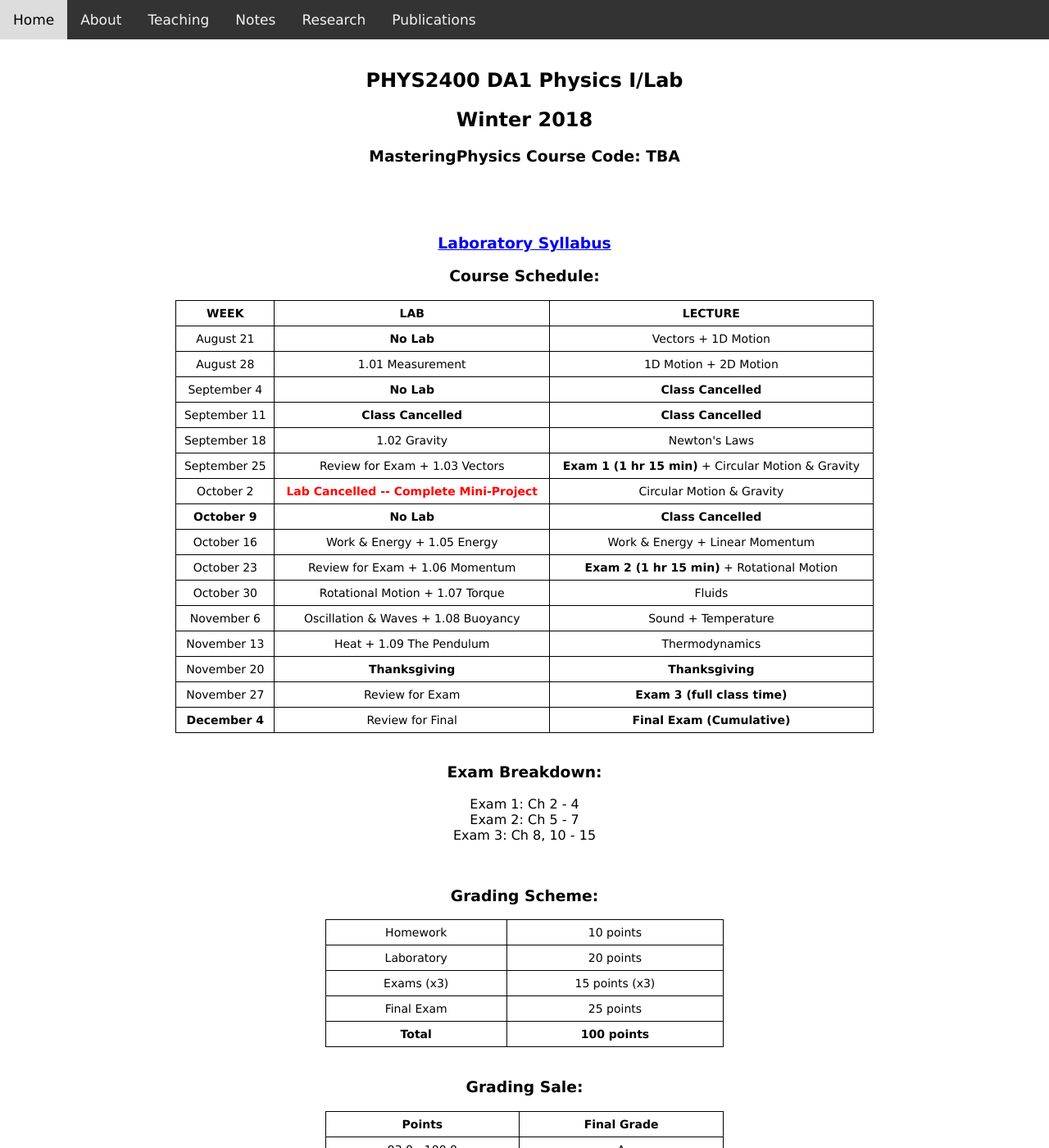
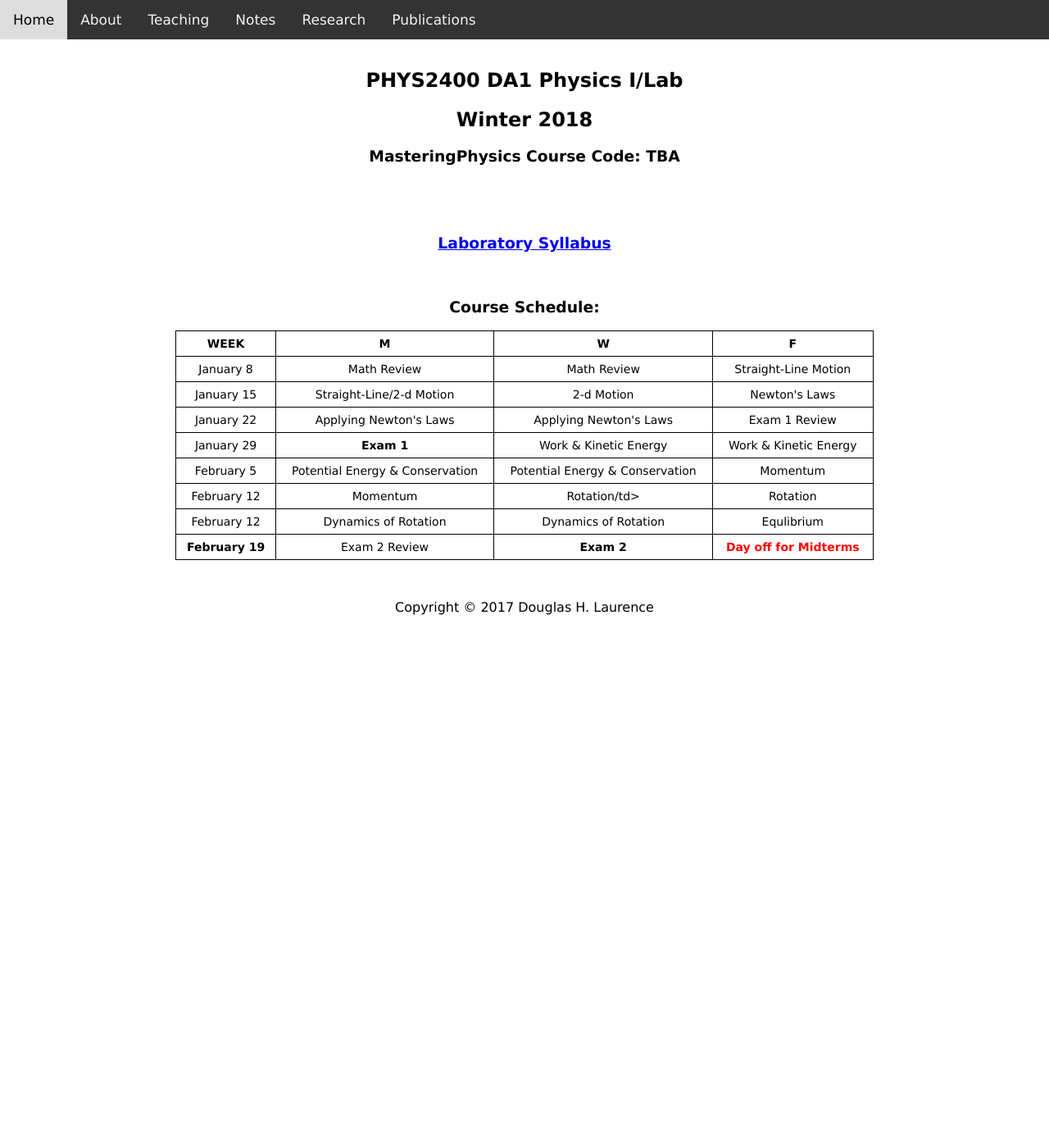
Before and after one commit to dhlaurence/dhlaurence.github.io, a Jekyll site: the page built from teaching/phys2400wint2018.html, in a window 1280 px wide and 1400 px high. Shown: the whole window at 82% size. Built offline with Jekyll 4.4.1, drawn with Linux system fonts in a browser that asks for light colours; some of the changed text lies outside the part shown.

Commit message:
Update phys2400wint2018.html

```diff
--- a/teaching/phys2400wint2018.html
+++ b/teaching/phys2400wint2018.html
@@ -16,7 +16,7 @@
     </center>
   </h3>
 
-
+  <br>
 
   <h3>
     <center>Course Schedule:</center>
@@ -25,188 +25,57 @@
   <center><table style="width:70%">
   <tr>
     <th>WEEK</th>
-    <th>LAB</th>
-    <th>LECTURE</th>
+    <th>M</th>
+    <th>W</th>
+    <th>F</th>
   </tr>
   <tr>
-    <td>August 21</td>
-    <td><b>No Lab</b></td>
-    <td>Vectors + 1D Motion</td>
+    <td>January 8</td>
+    <td>Math Review</td>
+    <td>Math Review</td>
+    <td>Straight-Line Motion</td>
   </tr>
   <tr>
-    <td>August 28</td>
-    <td>1.01 Measurement</td>
-    <td>1D Motion + 2D Motion</td>
-  </tr>
-  <tr>
-    <td>September 4</td>
-    <td><b>No Lab</b></td>
-    <td><b>Class Cancelled</b></td>
-  </tr>
-  <tr>
-    <td>September 11</td>
-    <td><b>Class Cancelled</b></td>
-    <td><b>Class Cancelled</b></td>
-  </tr>
-  <tr>
-    <td>September 18</td>
-    <td>1.02 Gravity</td>
+    <td>January 15</td>
+    <td>Straight-Line/2-d Motion</td>
+    <td>2-d Motion</td>
     <td>Newton's Laws</td>
   </tr>
   <tr>
-    <td>September 25</td>
-    <td>Review for Exam + 1.03 Vectors</td>
-    <td><b>Exam 1 (1 hr 15 min)</b> + Circular Motion & Gravity</td>
+    <td>January 22</td>
+    <td>Applying Newton's Laws</td>
+    <td>Applying Newton's Laws</td>
+    <td>Exam 1 Review</td>
   </tr>
   <tr>
-    <td>October 2</td>
-    <td><font color="red"><b>Lab Cancelled -- Complete Mini-Project</b></font></td>
-    <td>Circular Motion & Gravity</td>
+    <td>January 29</td>
+    <td><b>Exam 1</b></td>
+    <td>Work & Kinetic Energy</td>
+    <td>Work & Kinetic Energy</td>
   </tr>
   <tr>
-    <td><b>October 9</b></td>
-    <td><b>No Lab</b></td>
-    <td><b>Class Cancelled</b></td>
+    <td>February 5</td>
+    <td>Potential Energy & Conservation</td>
+    <td>Potential Energy & Conservation</td>
+    <td>Momentum</td>
   </tr>
   <tr>
-    <td>October 16</td>
-    <td>Work & Energy + 1.05 Energy</td>
-    <td>Work & Energy + Linear Momentum</td>
+    <td>February 12</td>
+    <td>Momentum</td>
+    <td>Rotation/td>
+    <td>Rotation</td>
   </tr>
   <tr>
-    <td>October 23</td>
-    <td>Review for Exam + 1.06 Momentum</td>
-    <td><b>Exam 2 (1 hr 15 min)</b> + Rotational Motion</td>
+    <td>February 12</td>
+    <td>Dynamics of Rotation</td>
+    <td>Dynamics of Rotation</td>
+    <td>Equlibrium</td>
   </tr>
   <tr>
-    <td>October 30</td>
-    <td>Rotational Motion + 1.07 Torque</td>
-    <td>Fluids</td>
-  </tr>
-  <tr>
-    <td>November 6</td>
-    <td>Oscillation & Waves + 1.08 Buoyancy</td>
-    <td>Sound + Temperature</td>
-  </tr>
-  <tr>
-    <td>November 13</td>
-    <td>Heat + 1.09 The Pendulum</td>
-    <td>Thermodynamics</td>
-  </tr>
-  <tr>
-    <td>November 20</td>
-    <td><b>Thanksgiving</b></td>
-    <td><b>Thanksgiving</b></td>
-  </tr>
-  <tr>
-    <td>November 27</td>
-    <td>Review for Exam</td>
-    <td><b>Exam 3 (full class time)</b></td>
-  </tr>
-  <tr>
-    <td><b>December 4</b></td>
-    <td>Review for Final</td>
-    <td><b>Final Exam (Cumulative)</b></td>
-  </tr>
-  </table></center>
-
-  <br>
-
-  <h3>
-    <center>Exam Breakdown:</center>
-  </h3>
-
-  <p>
-      <center>
-        Exam 1: Ch 2 - 4 <br>
-        Exam 2: Ch 5 - 7 <br>
-        Exam 3: Ch 8, 10 - 15
-      </center>
-  </p>
-
-  <br>
-
-  <h3>
-    <center>Grading Scheme:</center>
-  </h3>
-
-  <center><table style="width:40%">
-  <tr>
-    <td>Homework</td>
-    <td>10 points</td>
-  </tr>
-  <tr>
-    <td>Laboratory</td>
-    <td>20 points</td>
-  </tr>
-  <tr>
-    <td>Exams (x3)</td>
-    <td>15 points (x3)</td>
-  </tr>
-  <tr>
-    <td>Final Exam</td>
-    <td>25 points</td>
-  </tr>
-  <tr>
-    <th>Total</th>
-    <th>100 points</th>
-  </tr>
-  </table></center>
-
-  <br>
-
-  <h3>
-    <center>Grading Sale:</center>
-  </h3>
-
-  <center><table style="width:40%">
-  <tr>
-    <th>Points</th>
-    <th>Final Grade</th>
-  </tr>
-  <tr>
-    <td>93.0 - 100.0</td>
-    <td>A</td>
-  </tr>
-  <tr>
-    <td>90.0 - 92.9</td>
-    <td>A-</td>
-  </tr>
-  <tr>
-    <td>87.0 - 89.9</td>
-    <td>B+</td>
-  </tr>
-  <tr>
-    <td>83.0 - 86.9</td>
-    <td>B</td>
-  </tr>
-  <tr>
-    <td>80.0 - 82.9</td>
-    <td>B-</td>
-  </tr>
-  <tr>
-    <td>77.0 - 79.9</td>
-    <td>C+</td>
-  </tr>
-  <tr>
-    <td>73.0 - 76.9</td>
-    <td>C</td>
-  </tr>
-  <tr>
-    <td>70.0 - 72.9</td>
-    <td>C-</td>
-  </tr>
-  <tr>
-    <td>67.0 - 69.9</td>
-    <td>D+</td>
-  </tr>
-  <tr>
-    <td>65.0 - 66.9</td>
-    <td>D</td>
-  </tr>
-  <tr>
-    <td>0 - 64.9</td>
-    <td>F</td>
+    <td><b>February 19</b></td>
+    <td>Exam 2 Review</td>
+    <td><b>Exam 2</b></td>
+    <td><b><font color="red">Day off for Midterms</font></b></td>
   </tr>
 </table></center>
 
```
